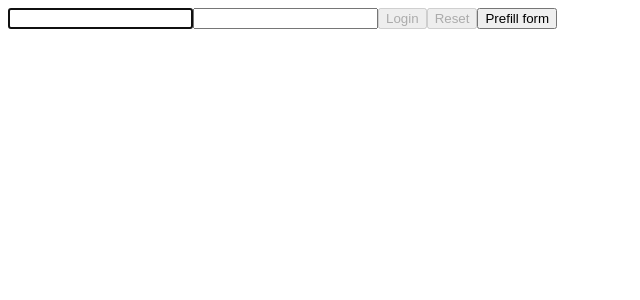
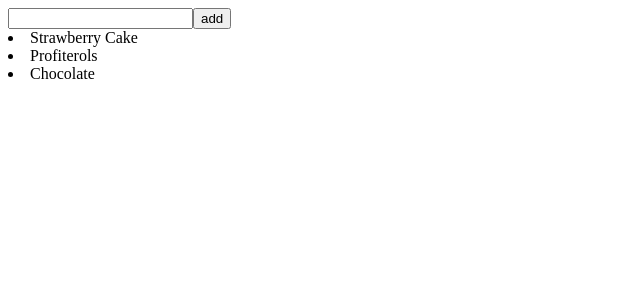
Before and after one commit to RobertoFanara/Esercizi-React, a React (Create React App) app in the folder Esercizi da Mandare/esercizio/: page / in a window 1280 px wide. Shown: the top 300 px of the page, without its empty margins (0-640 px from the left). Built offline with nearby package versions, Linux system fonts and the light colour scheme.

Commit message:
esercizio 25 completato

```diff
--- a/Esercizi da Mandare/esercizio/src/App.js
+++ b/Esercizi da Mandare/esercizio/src/App.js
@@ -1,50 +1,12 @@
-import React, {createRef} from "react";
-import UncontrolledLogin from "./UncontrolledLogin"
+import React from "react";
+import TodoList from "./TodoList"
 
 export default class App extends React.Component {
-    _formRef = createRef()
-
-    handleFormSubmit = (event) => {
-        event.preventDefault()
-
-        const username = event.target.elements.username.value
-        const password = event.target.elements.password.value
-
-        console.log({username,password})
-    }
-
-  state = {
-    name: "",
-    password: "",
-  };
-
-  handleFormPrefill = () => {
-    this._formRef.current.elements.username.value = "Johnny"
-    this._formRef.current.elements.password.value = "12345"
-  }
-
-  autoComplete = (e) => {
-    this.setState({
-      name: e.target.value,
-    });
-  };
-
-  autoComplete2 = (e) => {
-    this.setState({
-      password: e.target.value,
-    });
-  };
-
-  render() {
+  render(){
     return (
       <>
-        <form ref={this._formRef} onSubmit={this.handleFormSubmit}>
-          <input autoFocus name="username" type="text" onChange={this.autoComplete} />
-          <input name="password" type="password" onChange={this.autoComplete2} />
-
-          <UncontrolledLogin name={this.state.name} password={this.state.password} form={this.handleFormPrefill}/>
-        </form>
+      <TodoList />
       </>
-    );
+    )
   }
 }
--- /dev/null
+++ b/Esercizi da Mandare/esercizio/src/TodoList.js
@@ -0,0 +1,16 @@
+import React, {useState} from "react";
+
+export default function TodoList() {
+  const [name, setName] = useState('');
+  const [items, setItems] = useState(["Strawberry Cake", "Profiterols", "Chocolate"]);
+  const handleAdd = () => {
+      setItems([...items, name]);
+  };
+  return (
+      <div>
+          <input onChange={(e) => setName(e.target.value)}/>
+          <button onClick={handleAdd}>add</button>
+          {items.map((item, index) => {return <li index={index}>{item}</li>})}
+      </div>
+  );
+}
--- a/Esercizi da Mandare/esercizio/src/UncontrolledLogin.js
+++ /dev/null
@@ -1,13 +0,0 @@
-import React from "react";
-
-export default class UncontrolledLogin extends React.Component {
-  render(){
-    return (
-      <>
-      <button type="submit" disabled={!this.props.name || !this.props.password}>Login</button>
-      <button type="reset" disabled={!this.props.name || !this.props.password}>Reset</button>
-      <button type="button" onClick={this.props.form}>Prefill form</button>
-      </>
-    )
-  }
-}
```
